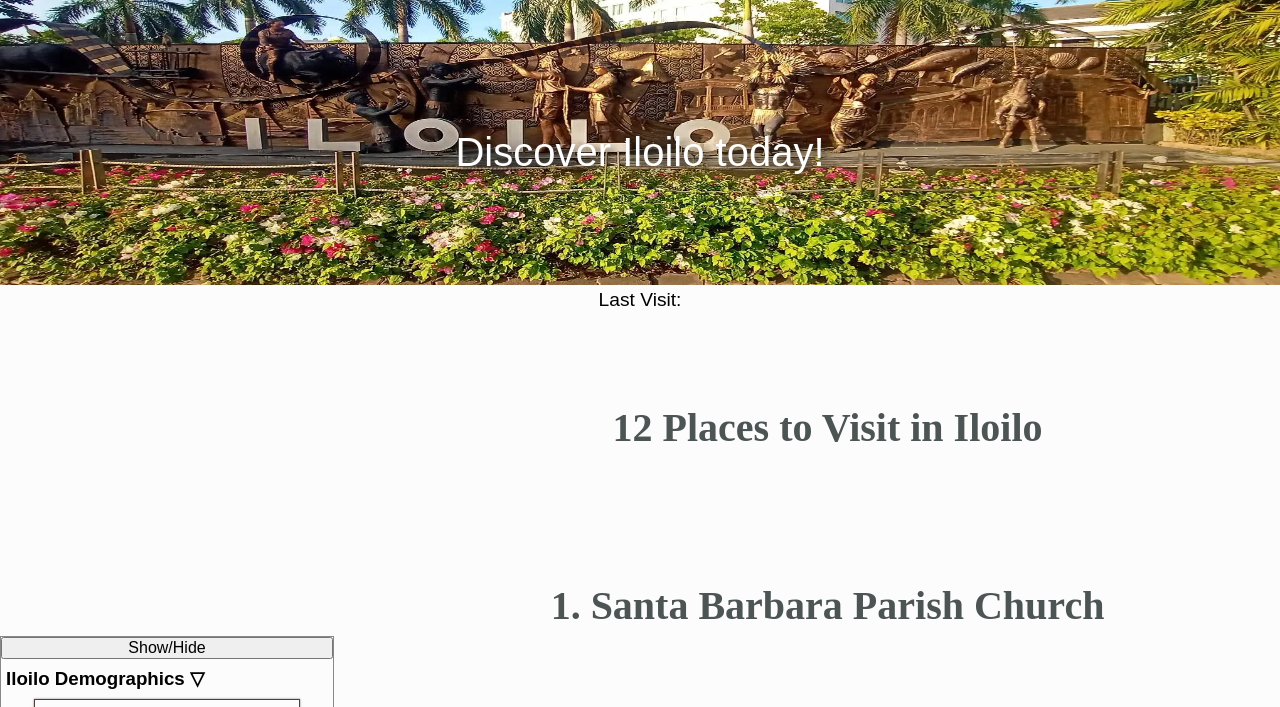
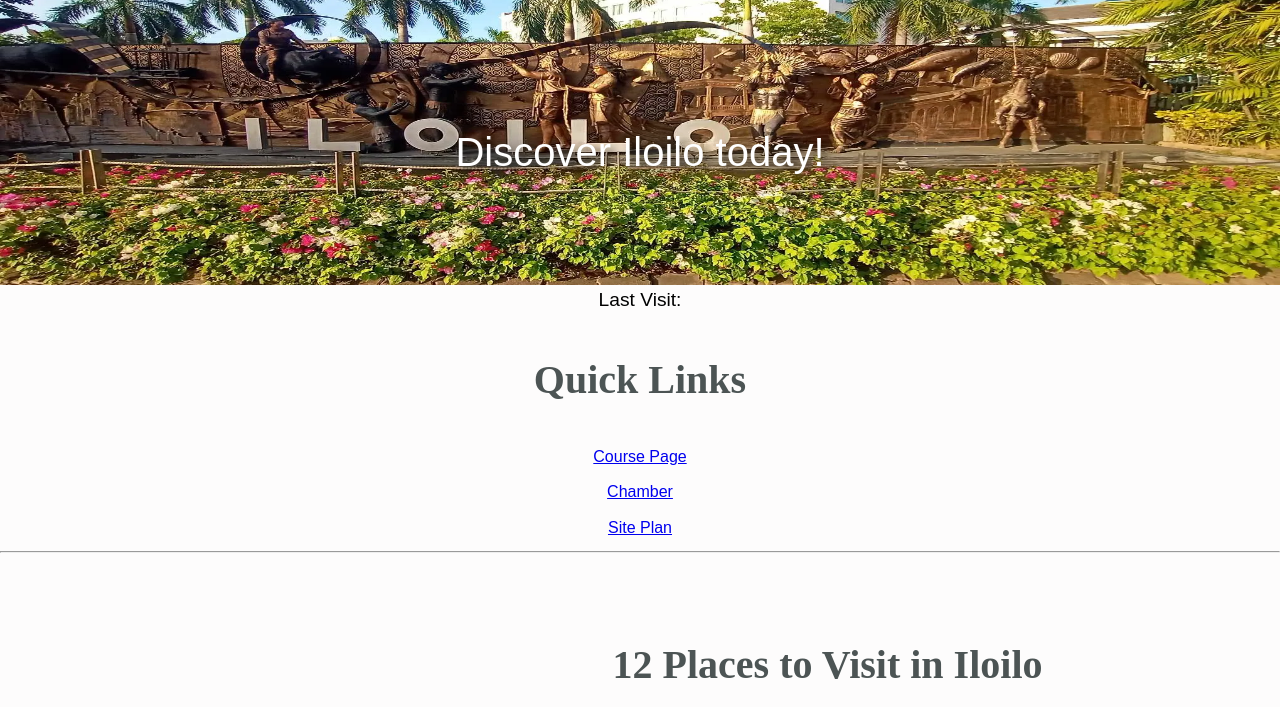
Before and after one commit to jamesphillipdeguzman/wdd231, a plain HTML site: page chamber/discover.html in a window 1280 px wide. Shown: the part 65-772 px from the top of the page. Drawn offline with Linux system fonts and the light colour scheme; a web font is replaced by a local one.

Commit message:
chamber discover page - added hr in all pages

```diff
--- a/chamber/discover.html
+++ b/chamber/discover.html
@@ -92,9 +92,27 @@
             </div>
         </div>
     </header>
+    <aside class="left-sidebar">
+        <h2>Quick Links</h2>
+
+        <ul>
+            <li><a href="https://jamesphillipdeguzman.github.io/wdd231">Course Page</a></li>
+            <li><a href="https://jamesphillipdeguzman.github.io/wdd231/chamber/directory.html">Chamber</a></li>
+            <li><a href="https://byui-cse.github.io/wdd231-ww-course/week01/chamber-site-plan.html">Site
+                    Plan</a>
+            </li>
+        </ul>
+
+
+    </aside>
+
+    <hr>
     <div class="container-discover">
 
+
+
         <div class="sidebars">
+
             <button id="showHideBtn" onclick="showHideToggle()">Show/Hide</button>
 
             <h3>Iloilo Demographics <span class="downpicker" onclick="toggleSidebar(0)"> ▽</span></h3>
--- a/chamber/styles/chamber-large.css
+++ b/chamber/styles/chamber-large.css
@@ -1127,6 +1127,16 @@ h4 {
 
 }
 
+.left-sidebar {
+    width: 100vw;
+    align-self: center;
+}
+
+.left-sidebar ul li {
+    text-align: center;
+}
+
+
 .demo,
 .overview {
     font-size: 0.9rem;
```
Also changed, not shown: chamber/directory.html (+3 -0 lines), chamber/index.html (+2 -0 lines), chamber/join.html (+1 -0 lines).
